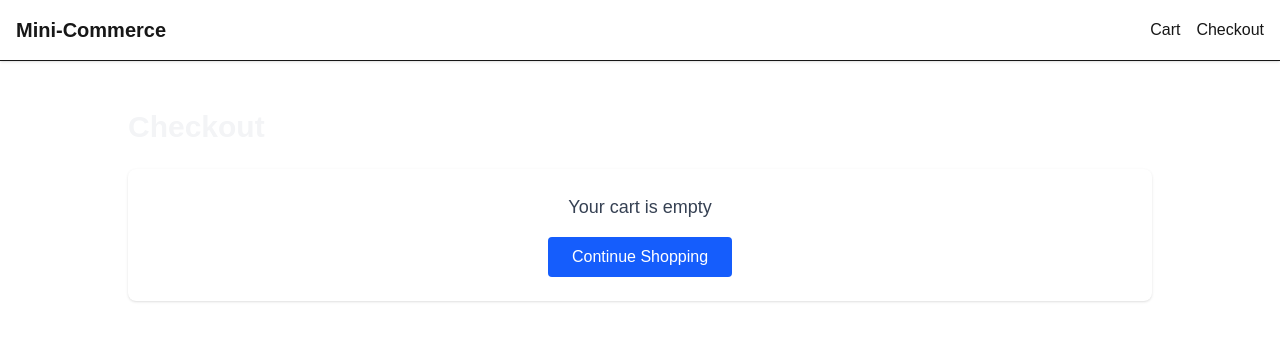
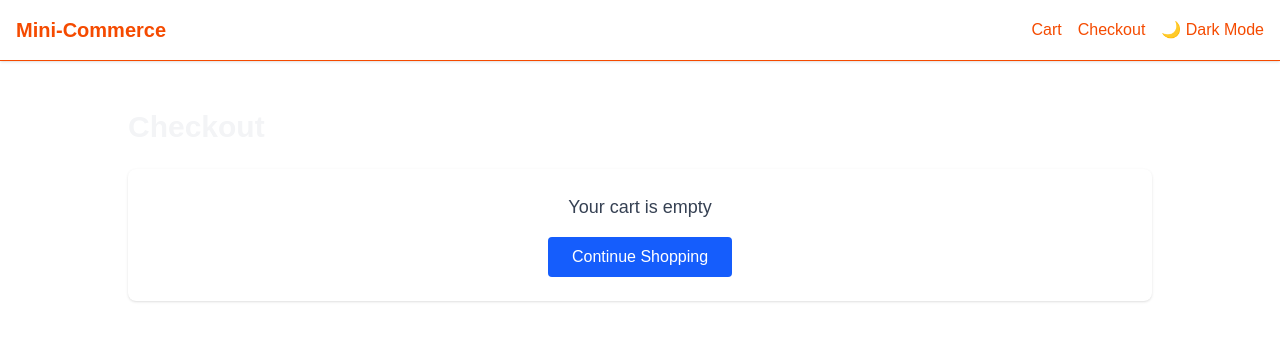
Before and after one commit to kadelcode/mini-commerce, a Next.js app: page /checkout in a window 1280 px wide. Shown: the top 340 px of the page. Built offline with nearby package versions, Linux system fonts and the light colour scheme.

Commit message:
Update code

```diff
--- a/src/app/checkout/page.tsx
+++ b/src/app/checkout/page.tsx
@@ -1,7 +1,6 @@
 "use client";
 import { useRouter } from "next/navigation";
 import { useCart } from "@/store/cart";
-import { useState } from "react";
 
 export default function CheckoutPage() {
   const router = useRouter();
--- a/src/app/layout.tsx
+++ b/src/app/layout.tsx
@@ -26,8 +26,31 @@ export default function RootLayout({
 }>) {
   return (
     <html lang="en">
+      <head>
+        <script
+          dangerouslySetInnerHTML={{
+            __html: `
+              (function () {
+                try {
+                  const theme = localStorage.getItem('theme');
+                  if (
+                    theme === 'dark' ||
+                    (!theme && window.matchMedia('(prefers-color-scheme: dark)').matches)
+                  ) {
+                    document.documentElement.classList.add('dark');
+                  } else {
+                    document.documentElement.classList.remove('dark');
+                  }
+                } catch (_) {}
+              })();
+            `,
+          }}
+        />
+      </head>
       <body
-        className={`${geistSans.variable} ${geistMono.variable} antialiased`}
+        className={`${geistSans.variable} ${geistMono.variable} antialiased
+        bg-white text-gray-900 dark:bg-gray-purple dark:text-gray-100 min-h-screen`}
+        data-theme="light"
       >
         <Providers>
           <Header />
--- a/src/components/Header.tsx
+++ b/src/components/Header.tsx
@@ -1,8 +1,9 @@
 import Link from "next/link";
+import ThemeToggle from "./ThemeToggle";
 
 export default function Header() {
   return (
-    <header className="bg-white border-b shadow-sm p-4 mb-6">
+    <header className="bg-white text-orange-600 border-b shadow-sm p-4 mb-6 dark:bg-gray-800 dark:text-blue-400 dark:border-gray-700">
       <nav className="flex justify-between items-center container mx-auto">
         <Link href="/" className="text-xl font-bold">
           Mini-Commerce
@@ -10,6 +11,7 @@ export default function Header() {
         <div className="space-x-4">
           <Link href="/cart">Cart</Link>
           <Link href="/checkout">Checkout</Link>
+          <ThemeToggle />
         </div>
       </nav>
     </header>
```
